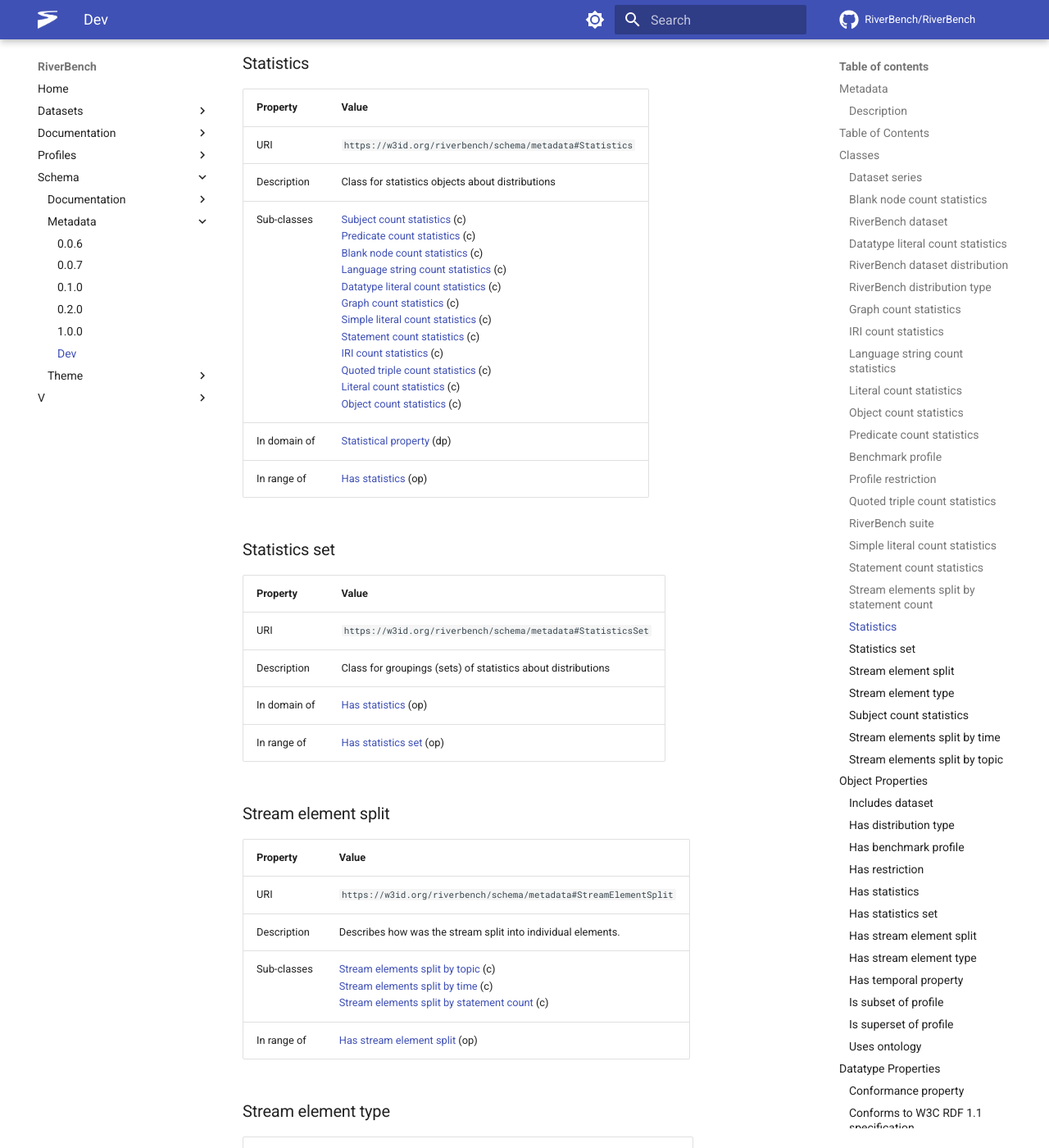
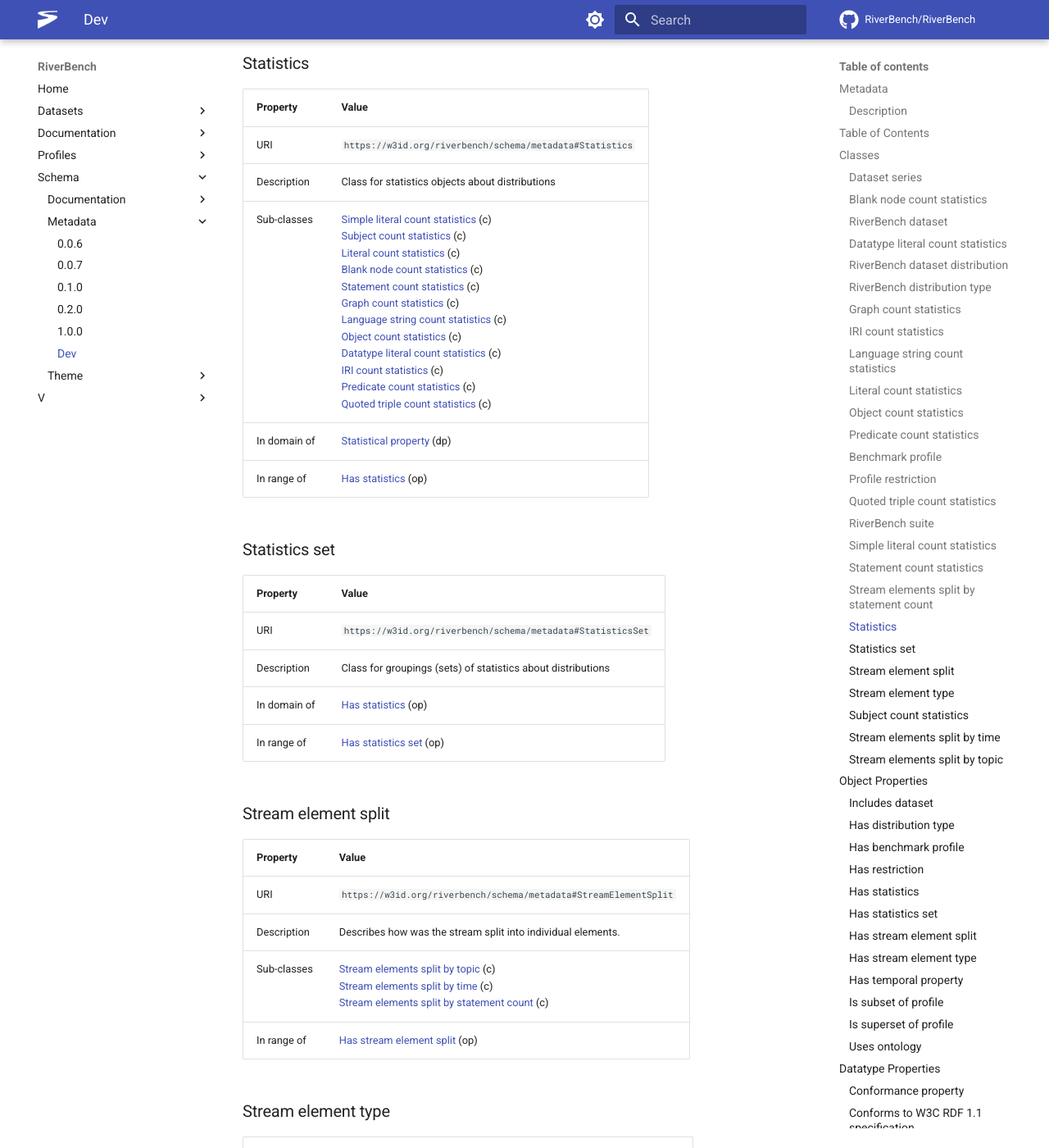
Before and after one commit to RiverBench/riverbench.github.io, an MkDocs documentation site: the page built from docs/schema/metadata/dev.md, in a window 1280 px wide and 1400 px high, scrolled down 7977 px. Shown: the whole window at 82% size. Built offline with MkDocs 1.6.1 and Material for MkDocs 9.7.7, drawn with Linux system fonts in a browser that asks for light colours; comment, search, counter and statistics services are not loaded; some of the changed text lies outside the part shown.

```diff
--- a/docs/schema/metadata/dev.md
+++ b/docs/schema/metadata/dev.md
@@ -110,7 +111,7 @@ Property | Value
 URI | `https://w3id.org/riverbench/schema/metadata#DistributionType`
 Description | Type of dataset distribution, indicating the corresponding streaming task formulation.
 In range of |[Has distribution type](#hasDistributionType) (op)<br />
-Has members |[Flat distribution](#flatDistribution)<br />[Quad stream distribution](#quadStreamDistribution)<br />[Graph stream distribution](#graphStreamDistribution)<br />[Jelly distribution](#jellyDistribution)<br />[Triple stream distribution](#tripleStreamDistribution)<br />[Full distribution](#fullDistribution)<br />[Partial distribution](#partialDistribution)<br />
+Has members |[Partial distribution](#partialDistribution)<br />[Triple stream distribution](#tripleStreamDistribution)<br />[Quad stream distribution](#quadStreamDistribution)<br />[Jelly distribution](#jellyDistribution)<br />[Graph stream distribution](#graphStreamDistribution)<br />[Full distribution](#fullDistribution)<br />[Flat distribution](#flatDistribution)<br />
 
 ### Graph count statistics <a name="GraphCountStatistics"></a>
 Property | Value
@@ -160,8 +161,8 @@ Property | Value
 URI | `https://w3id.org/riverbench/schema/metadata#Profile`
 Description | Benchmark profile grouping several datasets in RiverBench
 Super-classes |[Dataset series](#DatasetSeries) (c)<br />
-In domain of |[Is superset of profile](#isSupersetOfProfile) (op)<br />[Is subset of profile](#isSubsetOfProfile) (op)<br />[Has restriction](#hasRestriction) (op)<br />
-In range of |[Has benchmark profile](#hasProfile) (op)<br />[Is superset of profile](#isSupersetOfProfile) (op)<br />[Is subset of profile](#isSubsetOfProfile) (op)<br />
+In domain of |[Is subset of profile](#isSubsetOfProfile) (op)<br />[Has restriction](#hasRestriction) (op)<br />[Is superset of profile](#isSupersetOfProfile) (op)<br />
+In range of |[Is superset of profile](#isSupersetOfProfile) (op)<br />[Is subset of profile](#isSubsetOfProfile) (op)<br />[Has benchmark profile](#hasProfile) (op)<br />
 
 ### Profile restriction <a name="ProfileRestriction"></a>
 Property | Value
@@ -211,7 +212,7 @@ Property | Value
 --- | ---
 URI | `https://w3id.org/riverbench/schema/metadata#Statistics`
 Description | Class for statistics objects about distributions
-Sub-classes |[Subject count statistics](#SubjectCountStatistics) (c)<br />[Predicate count statistics](#PredicateCountStatistics) (c)<br />[Blank node count statistics](#BlankNodeCountStatistics) (c)<br />[Language string count statistics](#LanguageLiteralCountStatistics) (c)<br />[Datatype literal count statistics](#DatatypeLiteralCountStatistics) (c)<br />[Graph count statistics](#GraphCountStatistics) (c)<br />[Simple literal count statistics](#SimpleLiteralCountStatistics) (c)<br />[Statement count statistics](#StatementCountStatistics) (c)<br />[IRI count statistics](#IriCountStatistics) (c)<br />[Quoted triple count statistics](#QuotedTripleCountStatistics) (c)<br />[Literal count statistics](#LiteralCountStatistics) (c)<br />[Object count statistics](#ObjectCountStatistics) (c)<br />
+Sub-classes |[Simple literal count statistics](#SimpleLiteralCountStatistics) (c)<br />[Subject count statistics](#SubjectCountStatistics) (c)<br />[Literal count statistics](#LiteralCountStatistics) (c)<br />[Blank node count statistics](#BlankNodeCountStatistics) (c)<br />[Statement count statistics](#StatementCountStatistics) (c)<br />[Graph count statistics](#GraphCountStatistics) (c)<br />[Language string count statistics](#LanguageLiteralCountStatistics) (c)<br />[Object count statistics](#ObjectCountStatistics) (c)<br />[Datatype literal count statistics](#DatatypeLiteralCountStatistics) (c)<br />[IRI count statistics](#IriCountStatistics) (c)<br />[Predicate count statistics](#PredicateCountStatistics) (c)<br />[Quoted triple count statistics](#QuotedTripleCountStatistics) (c)<br />
 In domain of |[Statistical property](#statisticalProperty) (dp)<br />
 In range of |[Has statistics](#hasStatistics) (op)<br />
 
@@ -237,7 +238,7 @@ Property | Value
 URI | `https://w3id.org/riverbench/schema/metadata#StreamElementType`
 Description | Indicates the type of the contents of stream elements
 In range of |[Has stream element type](#hasStreamElementType) (op)<br />
-Has members |[Triples](#triples)<br />[Quads](#quads)<br />[Graphs](#graphs)<br />
+Has members |[Graphs](#graphs)<br />[Quads](#quads)<br />[Triples](#triples)<br />
 
 ### Subject count statistics <a name="SubjectCountStatistics"></a>
 Property | Value
```
Also changed, not shown: other parts of docs/schema/metadata/dev.md (+3 -2 lines), docs/schema/documentation/dev.md (+4 -3 lines), docs/schema/theme/dev.md (+6 -5 lines).
